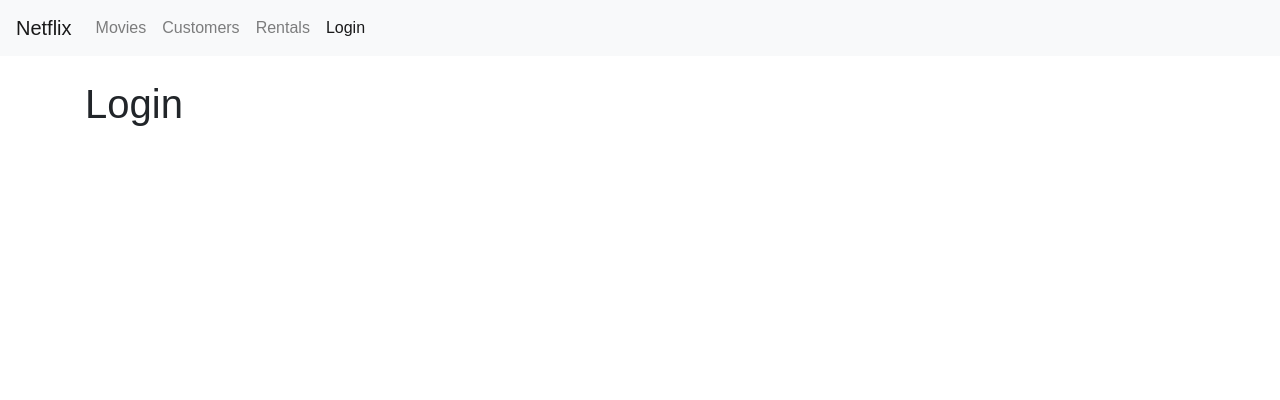
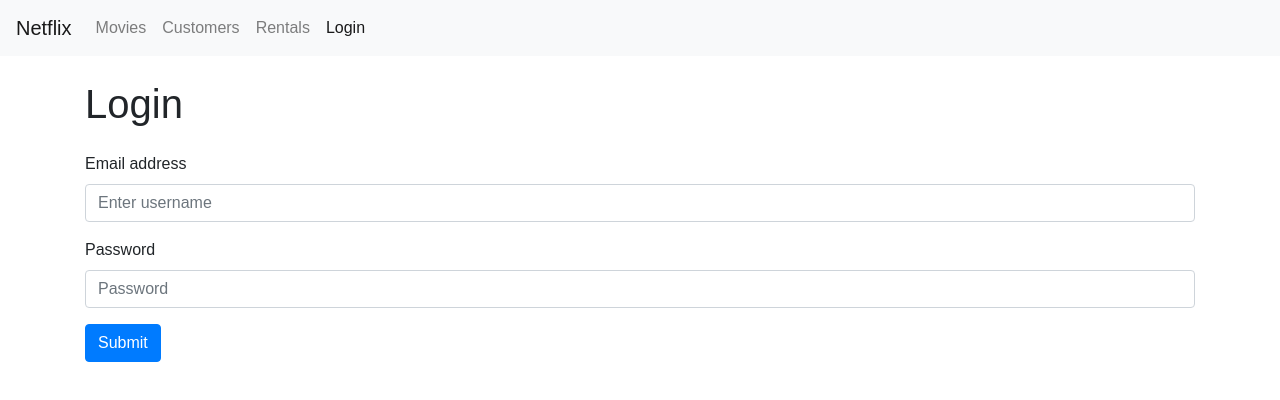
Before and after one commit to dar-levy/vidly, a React (Create React App) app: page /login in a window 1280 px wide. Shown: the top 400 px of the page. Built offline with nearby package versions, Linux system fonts and the light colour scheme.

Commit message:
Add bootstrap's login template

```diff
--- a/src/components/loginForm.jsx
+++ b/src/components/loginForm.jsx
@@ -1,8 +1,41 @@
 import React, { Component } from "react";
 
 class LoginForm extends Component {
+  handleSubmit = (event) => {
+    event.preventDefault();
+
+    // Call the server
+    console.log("Submitted");
+  };
+
   render() {
-    return <h1>Login</h1>;
+    return (
+      <div>
+        <h1 className="mb-4">Login</h1>
+        <form>
+          <div className="form-group">
+            <label htmlFor="username">Email address</label>
+            <input
+              className="form-control"
+              id="username"
+              placeholder="Enter username"
+            />
+          </div>
+          <div className="form-group">
+            <label htmlFor="password">Password</label>
+            <input
+              type="password"
+              className="form-control"
+              id="password"
+              placeholder="Password"
+            />
+          </div>
+          <button type="submit" className="btn btn-primary">
+            Submit
+          </button>
+        </form>
+      </div>
+    );
   }
 }
 
```
